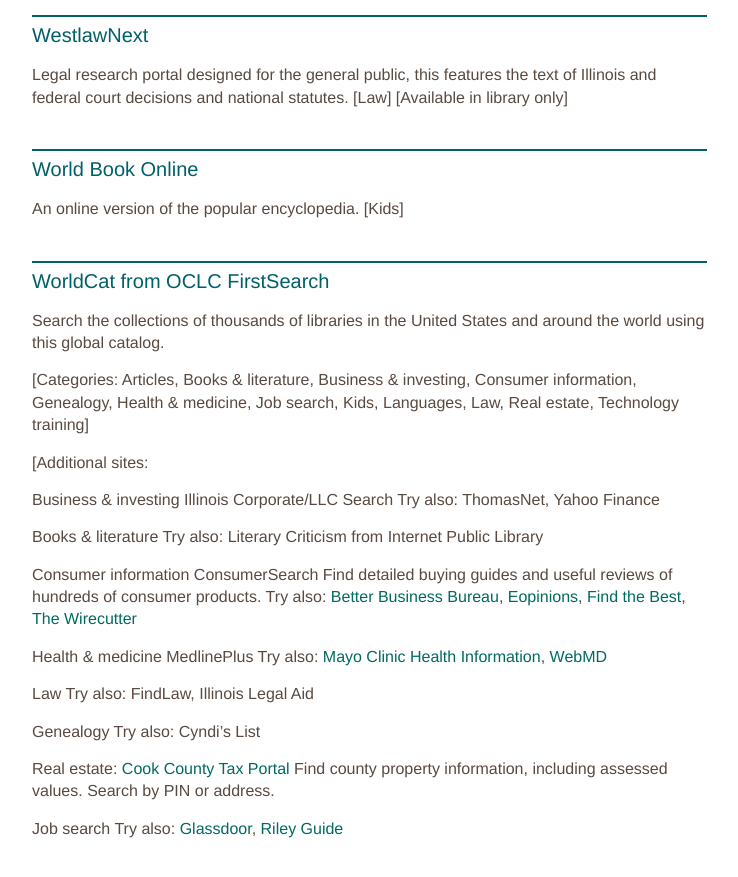
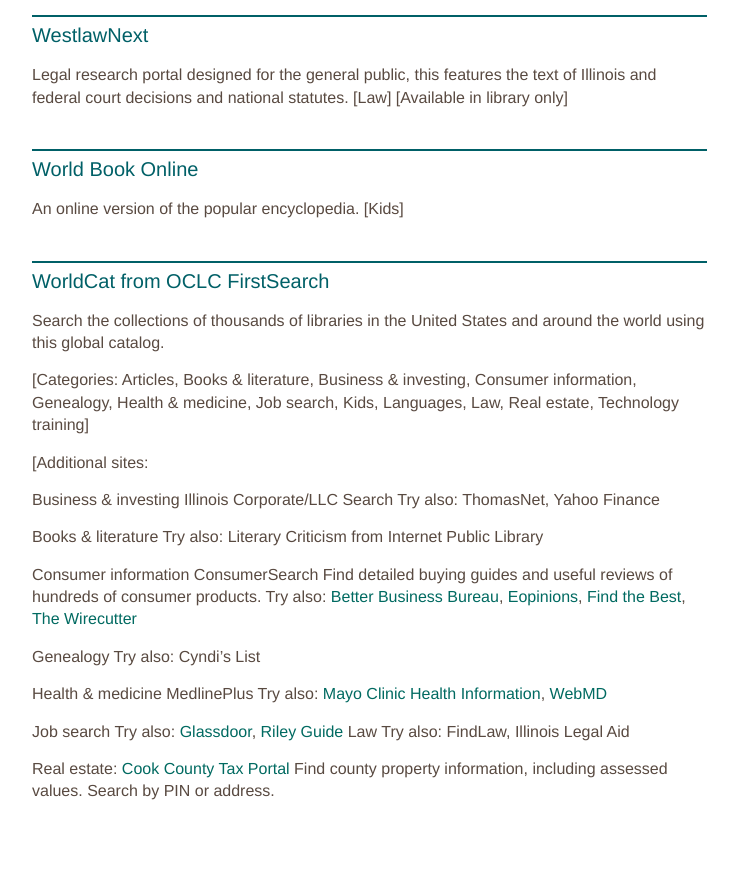
Before and after one commit to skokielibrary/spl-content, a Jekyll site: the page built from _content/bruce/resources--research-topic.markdown, in a window 1280 px wide and 900 px high, scrolled down 8298 px. Shown: the top 877 px of the window, without its empty margins (126-864 px from the left). Built offline with Jekyll 4.4.1, drawn with Linux system fonts in a browser that asks for light colours.

```diff
--- a/_content/bruce/resources--research-topic.markdown
+++ b/_content/bruce/resources--research-topic.markdown
@@ -274,19 +274,18 @@ ConsumerSearch
 Find detailed buying guides and useful reviews of hundreds of consumer products.
 Try also: [Better Business Bureau](http://www.bbb.org/), [Eopinions](http://www.epinions.com/?sb=1), [Find the Best](http://www.findthebest.com/), [The Wirecutter](http://thewirecutter.com/)
 
+Genealogy
+Try also: Cyndi's List
+
 Health & medicine
 MedlinePlus
 Try also: [Mayo Clinic Health Information](http://www.mayoclinic.com/health-information/), [WebMD](http://www.webmd.com/)
 
+Job search
+Try also: [Glassdoor](http://www.glassdoor.com/), [Riley Guide](http://www.rileyguide.com/)
 Law
 Try also: FindLaw, Illinois Legal Aid
-
-Genealogy
-Try also: Cyndi's List
 
 Real estate:
 [Cook County Tax Portal](http://cookcountypropertyinfo.com/Pages/pin-search.aspx)
 Find county property information, including assessed values. Search by PIN or address.
-
-Job search
-Try also: [Glassdoor](http://www.glassdoor.com/), [Riley Guide](http://www.rileyguide.com/)
```
